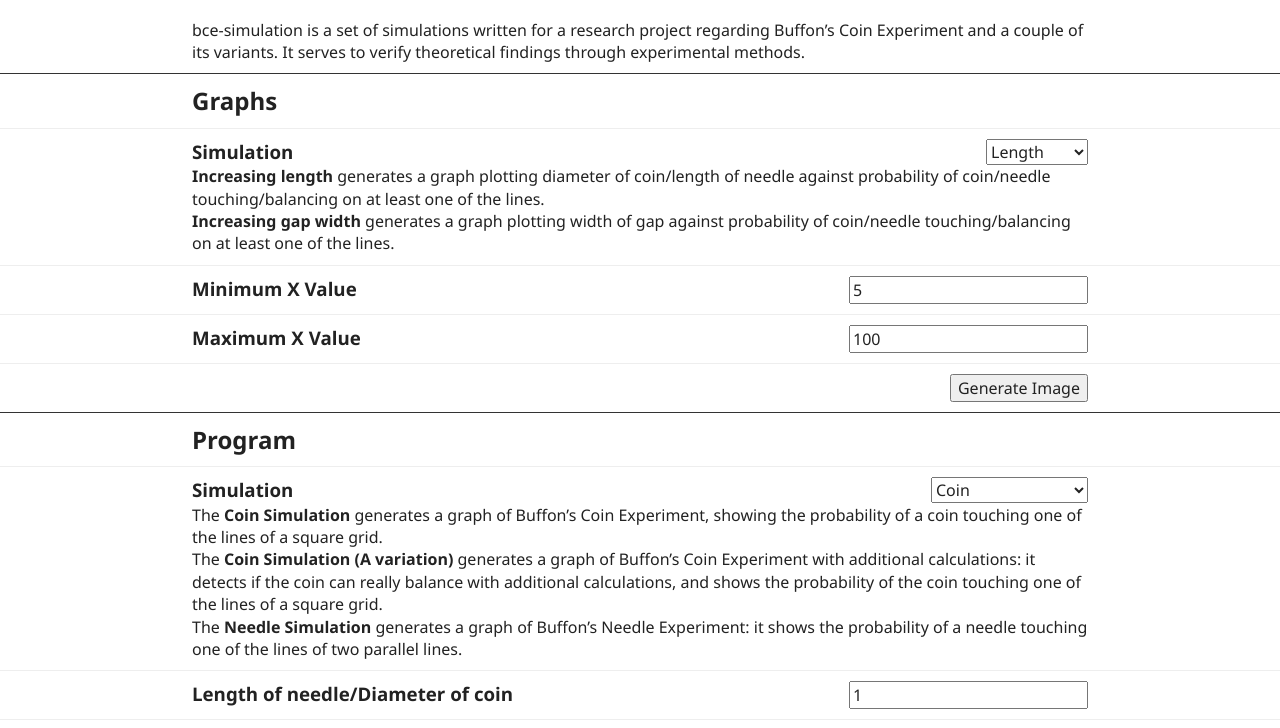
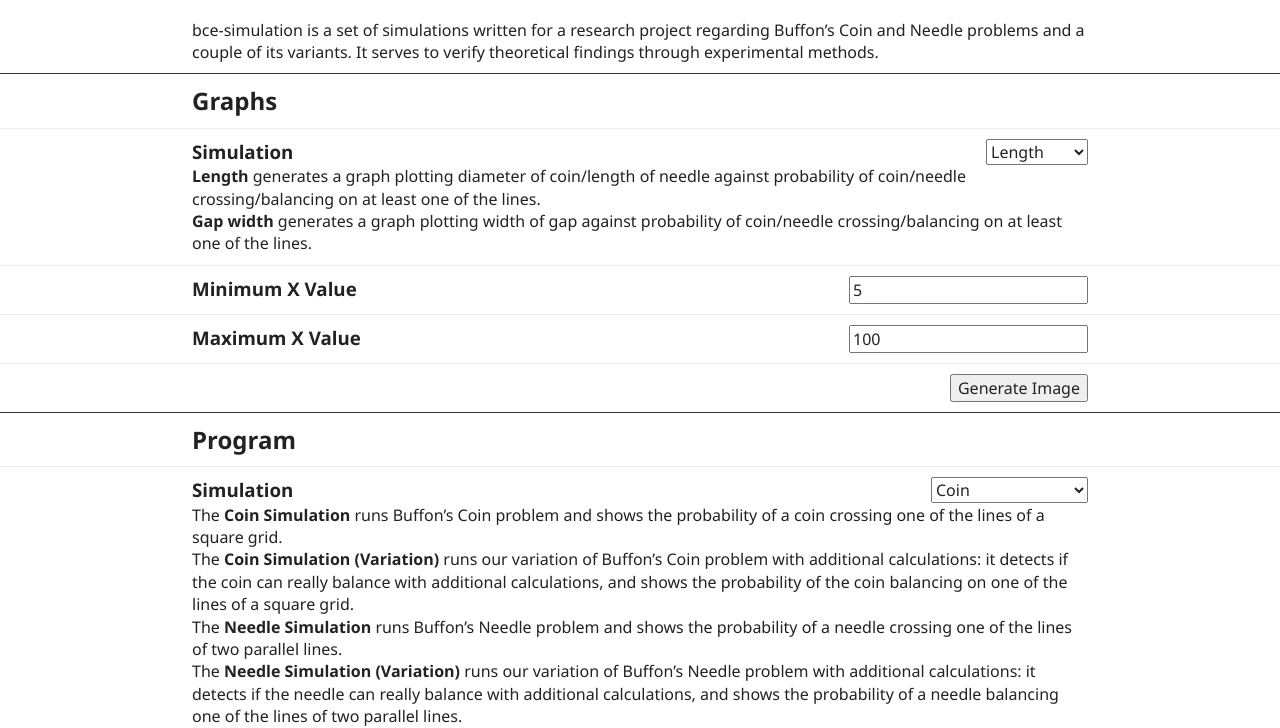
Before and after one commit to wei2912/bce-simulation, a website: page public/index.html in a window 1280 px wide. Shown: the part 79-807 px from the top of the page. Drawn offline with Linux system fonts and the light colour scheme.

Commit message:
Update site descriptions

```diff
--- a/public/index.html
+++ b/public/index.html
@@ -12,7 +12,7 @@
     <div class="inner">
       <h1 class="center"><a href="https://bce-simulation.herokuapp.com/">bce-simulation</a></h1>
       <p>
-        bce-simulation is a set of simulations written for a research project regarding Buffon’s Coin Experiment and a couple of its variants. It serves to verify theoretical findings through experimental methods.
+        bce-simulation is a set of simulations written for a research project regarding Buffon’s Coin and Needle problems and a couple of its variants. It serves to verify theoretical findings through experimental methods.
       </p>
     </div>
   </div>
@@ -37,11 +37,11 @@
 
       <div class="inner">
         <p>
-          <strong>Increasing length</strong> generates a graph plotting diameter of coin/length of needle against probability of coin/needle touching/balancing on at least one of the lines.
+          <strong>Length</strong> generates a graph plotting diameter of coin/length of needle against probability of coin/needle crossing/balancing on at least one of the lines.
         </p>
 
         <p>
-          <strong>Increasing gap width</strong> generates a graph plotting width of gap against probability of coin/needle touching/balancing on at least one of the lines.
+          <strong>Gap width</strong> generates a graph plotting width of gap against probability of coin/needle crossing/balancing on at least one of the lines.
         </p>
       </div>
     </div>
@@ -92,16 +92,20 @@
       </div>
 
       <div class="inner">
-        <p class="hidden coin">
-          The <strong>Coin Simulation</strong> generates a graph of Buffon’s Coin Experiment, showing the probability of a coin touching one of the lines of a square grid.
+        <p>
+          The <strong>Coin Simulation</strong> runs Buffon’s Coin problem and shows the probability of a coin crossing one of the lines of a square grid.
         </p>
 
-        <p class="hidden coin_phy">
-          The <strong>Coin Simulation (A variation)</strong> generates a graph of Buffon’s Coin Experiment with additional calculations: it detects if the coin can really balance with additional calculations, and shows the probability of the coin touching one of the lines of a square grid.
+        <p>
+          The <strong>Coin Simulation (Variation)</strong> runs our variation of Buffon’s Coin problem with additional calculations: it detects if the coin can really balance with additional calculations, and shows the probability of the coin balancing on one of the lines of a square grid.
         </p>
 
-        <p class="hidden needle">
-          The <strong>Needle Simulation</strong> generates a graph of Buffon’s Needle Experiment: it shows the probability of a needle touching one of the lines of two parallel lines.
+        <p>
+          The <strong>Needle Simulation</strong> runs Buffon’s Needle problem and shows the probability of a needle crossing one of the lines of two parallel lines.
+        </p>
+
+        <p>
+          The <strong>Needle Simulation (Variation)</strong> runs our variation of Buffon’s Needle problem with additional calculations: it detects if the needle can really balance with additional calculations, and shows the probability of a needle balancing one of the lines of two parallel lines.
         </p>
       </div>
     </div>
@@ -117,7 +121,7 @@
 
     <div class="outer">
       <div class="inner">
-        <h3>Width of gap between 2 lines</h3>
+        <h3>Width of gap between 2 lines/Length of square tiles</h3>
         <div>
           <input name="gap" type="number" value="1">
         </div>
@@ -151,5 +155,15 @@
       Created by <a href="https://twitter.com/demoneaux">@demoneaux</a> and <a href="https://twitter.com/wei2912">@wei2912</a> | <a href="https://github.com/wei2912/bce-simulation">Code</a> licensed under <a href="https://github.com/wei2912/bce-simulation/blob/master/LICENSE">MIT License</a>
     </p>
   </footer>
+  <script>
+  if (location.protocol == 'http') {
+    location.protocol = 'https';
+  }
+
+  (function(i,s,o,g,r,a,m){i['GoogleAnalyticsObject']=r;i[r]=i[r]||function(){(i[r].q=i[r].q||[]).push(arguments)},i[r].l=1*new Date();a=s.createElement(o),m=s.getElementsByTagName(o)[0];a.async=1;a.src=g;m.parentNode.insertBefore(a,m)})(window,document,'script','//www.google-analytics.com/analytics.js','ga');
+
+  ga('create', 'UA-38386306-6', 'auto');
+  ga('send', 'pageview');
+  </script>
 </body>
 </html>
```
Also changed, not shown: public/results.html (+11 -1 lines).
